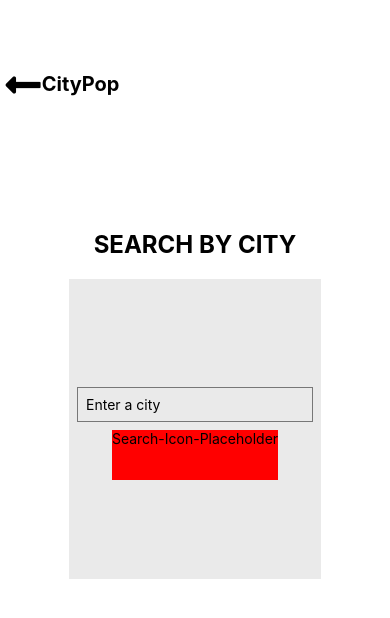
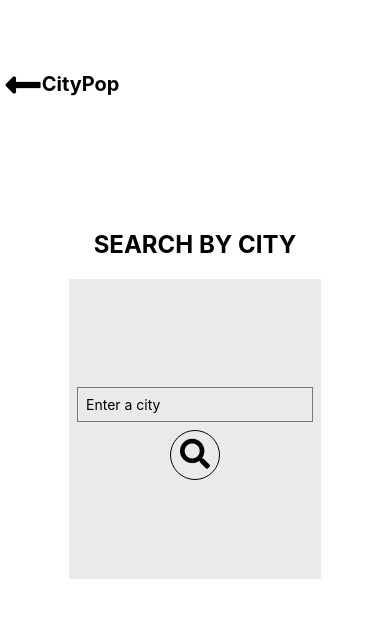
Before and after one commit to kobeisgood/arbetsprovWeKnowIT, a React Native app: screen /CitySearch in a window 390 px wide. Shown: the top 618 px of the page. Built offline with nearby package versions, Linux system fonts and the light colour scheme.

Commit message:
Updates SearchButton styling

```diff
--- a/components/BackButton.tsx
+++ b/components/BackButton.tsx
@@ -23,6 +23,8 @@ export const BackButton = ( props:Props ) => {
     )
 }
 
+const backIcon = <FontAwesome5 name={'long-arrow-alt-left'} solid size={40}/>
+
 const styles = StyleSheet.create({
     button: {
         flexDirection: 'row',
@@ -40,5 +42,3 @@ const styles = StyleSheet.create({
         marginBottom: 3
     }
 })
-
-const backIcon = <FontAwesome5 name={'long-arrow-alt-left'} solid size={40}/>
--- a/components/SearchButton.tsx
+++ b/components/SearchButton.tsx
@@ -6,6 +6,8 @@
  * (WILL FINISH STYLING LATER eg icon)
  */
  import { StyleSheet, View, Text, Button, TouchableOpacity, Image } from 'react-native';
+ import FontAwesome5 from "react-native-vector-icons/FontAwesome5"
+
 
 
  interface Props{
@@ -14,10 +16,22 @@
 
 export const SearchButton = ( props:Props ) => {
     return (
-        <View>
-            <TouchableOpacity style={{backgroundColor:"red", height:50}} onPress={() => props.onPress()}>
-                <Text>Search-Icon-Placeholder</Text>
+            <TouchableOpacity style={styles.button} onPress={() => props.onPress()}>
+                {searchIcon}
             </TouchableOpacity>
-        </View>
     )
 }
+
+const searchIcon = <FontAwesome5 name={'search'} solid size={30}/>
+
+const styles = StyleSheet.create({
+    button: {
+        height:50,
+        width:50,
+        borderRadius:25,
+        borderColor:'black',
+        borderWidth:1,
+        justifyContent: 'center',
+        alignItems:'center'
+    }
+})
```
